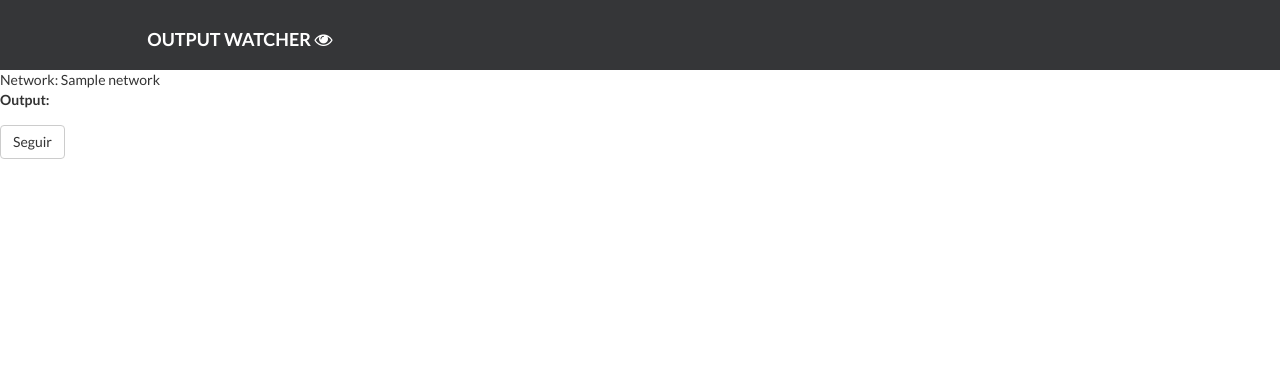
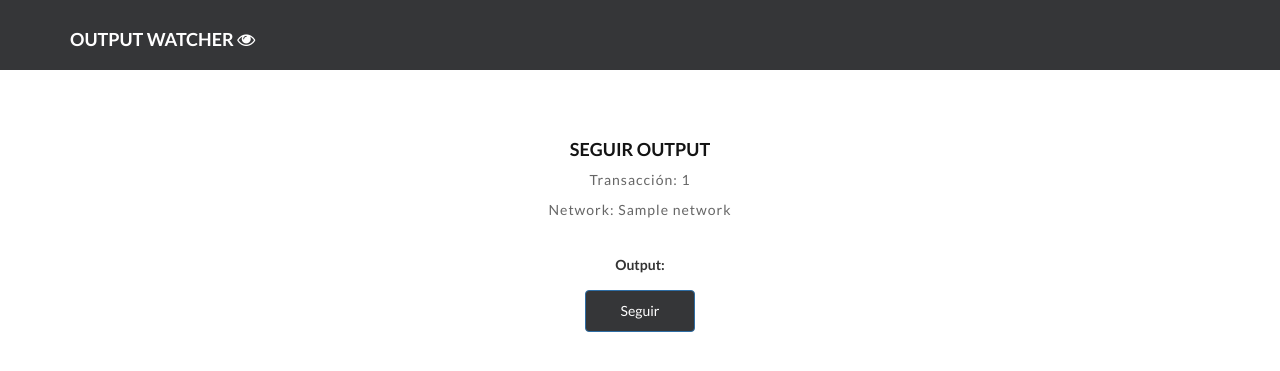
Before and after one commit to pablfern/outputwatcher, a Django app: template web/templates/web/outputs/add_output.html in a window 1280 px wide. Shown: the top 371 px of the page. Run offline with Django 3.2, Linux system fonts and the light colour scheme; tables that the repository leaves empty hold one stand-in row (values such as "Sample post"); the template is opened without the code that fills it: values that come from a table or form of the project are taken from there, most other values are stand-ins (such as "Sample title", 1, 10 or a date in 2020); some libraries are stand-ins or nearby versions.

Commit message:
agrego template a add-output

```diff
--- a/web/templates/web/_header.html
+++ b/web/templates/web/_header.html
@@ -3,15 +3,15 @@
 		<div class="row">
 			<div class="col-lg-3 col-md-3 col-sm-12">
 				<div class="lft_hd">
-					<div class="main_menu">
+<!-- 					<div class="main_menu">
 						<nav id="nav_menu">
 							<div id="navbar">
-								<ul>
+								<ul> -->
 									<h1 style="color: white;">Output watcher <i class="fa fa-eye"></i></h1>
-								</ul>
+<!-- 								</ul>
 							</div>
 						</nav>
-					</div>
+					</div>	 -->
 				</div>
 			</div>
 			<div class="col-lg-9 col-md-9 col-sm-12">
--- a/web/templates/web/outputs/add_output.html
+++ b/web/templates/web/outputs/add_output.html
@@ -9,13 +9,32 @@
 {% endblock %}
 
 {% block content %}
-    <h1>Seguir Output</h1>
-    <div>Transacción: {{ txid }}</div>
-    <div>Network: {{ network }}</div>
-
-    <form action="{% url 'add-output' %}" method="post">
-        {% csrf_token %}
-        {{ output_form }}
-        <button type="submit" class="search-form btn btn-default" id="search">Seguir</button>
-    </form>
+	<section id="search_section">
+		<div class="container">
+			<div class="row">
+				<div class="col-lg-12 col-md-12 col-sm-12 col-xs12 ">
+					<div class="title_sec">
+						<h1>Seguir Output</h1>
+						<p>Transacción: {{ txid }}</p>
+   					 	<p>Network: {{ network }}</p>
+					</div>
+				</div>
+				<div class="col-md-6 col-md-offset-3 text-center">
+					<div id="cnt_form">
+						<form class="contact" id="contact-form" action="{% url 'add-output' %}" method="post" name="contact-form">
+							{% csrf_token %}
+							{{ output_form  }}
+<!-- 							<div class="search_widget">
+								{{ search_form.transaction }}
+								<input id="sr_bx" type="text" placeholder="Search...."/>
+							</div>	 -->
+							<div class="form-group">
+								<button type="submit" class="btn btn-primary" id="search">Seguir</button>
+							</div>
+						</form>
+					</div>
+				</div>
+			</div>
+		</div>
+	</section>
 {% endblock %}
```
